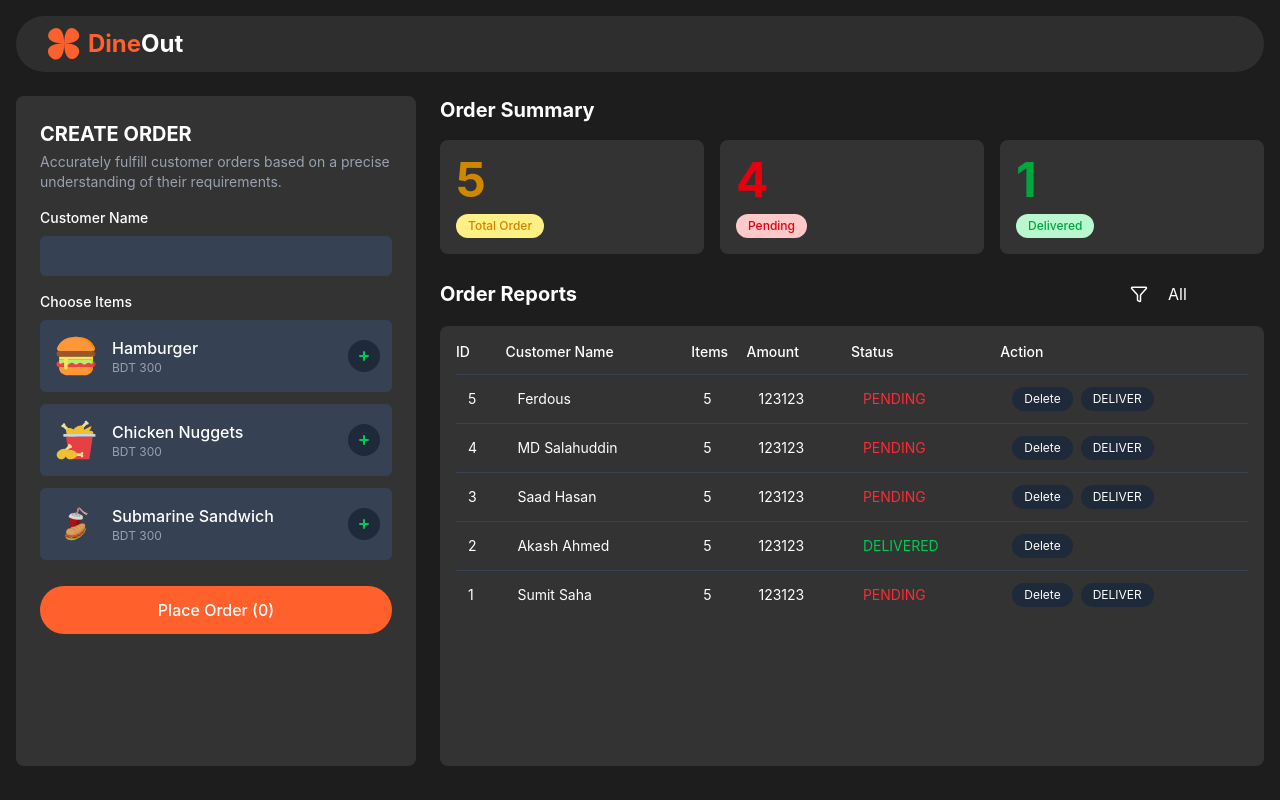
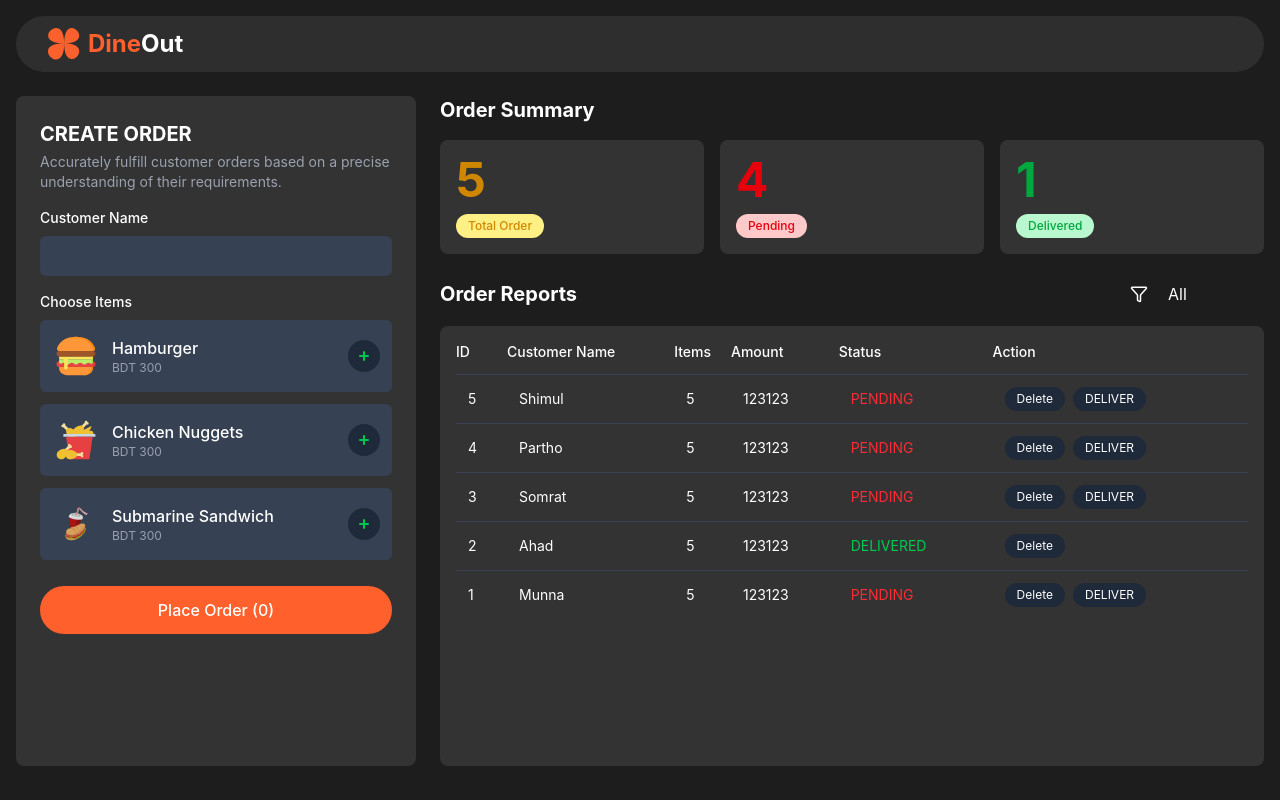
Before and after one commit to devo-ab/dine-out, a React (Vite) app: page / in a window 1280 px wide. Built offline with nearby package versions, Linux system fonts and the light colour scheme.

Commit message:
updated data

```diff
--- a/src/components/OrderMain.jsx
+++ b/src/components/OrderMain.jsx
@@ -10,11 +10,11 @@ import OrderItem from "./orderCard/OrderItem";
 import OrderTable from "./orderCard/OrderTable";
 
 const defaultOrders = [
-  { id: 1, name: "Sumit Saha", items: 5, amount: 123123, status: "PENDING" },
-  { id: 2, name: "Akash Ahmed", items: 5, amount: 123123, status: "DELIVERED" },
-  { id: 3, name: "Saad Hasan", items: 5, amount: 123123, status: "PENDING" },
-  { id: 4, name: "MD Salahuddin", items: 5, amount: 123123, status: "PENDING" },
-  { id: 5, name: "Ferdous", items: 5, amount: 123123, status: "PENDING" },
+  { id: 1, name: "Munna", items: 5, amount: 123123, status: "PENDING" },
+  { id: 2, name: "Ahad", items: 5, amount: 123123, status: "DELIVERED" },
+  { id: 3, name: "Somrat", items: 5, amount: 123123, status: "PENDING" },
+  { id: 4, name: "Partho", items: 5, amount: 123123, status: "PENDING" },
+  { id: 5, name: "Shimul", items: 5, amount: 123123, status: "PENDING" },
 ];
 
 // item list
```
